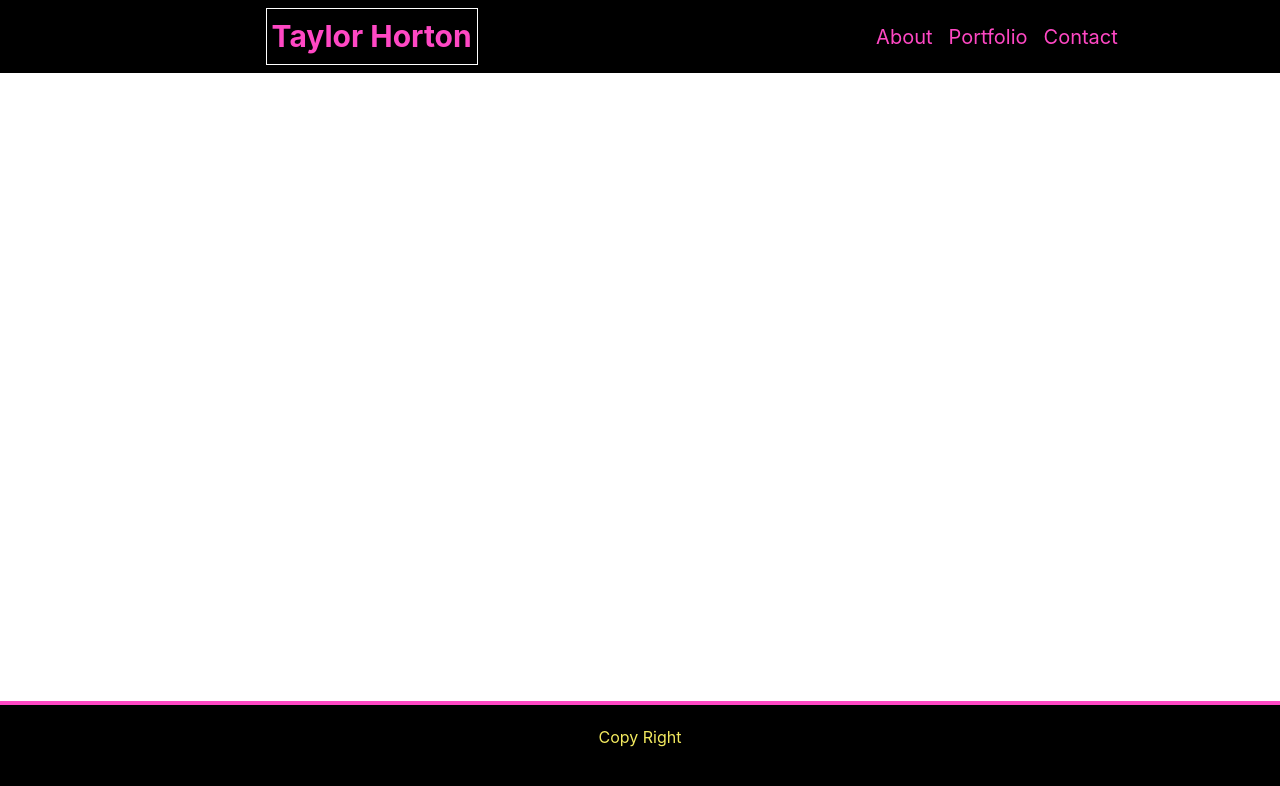
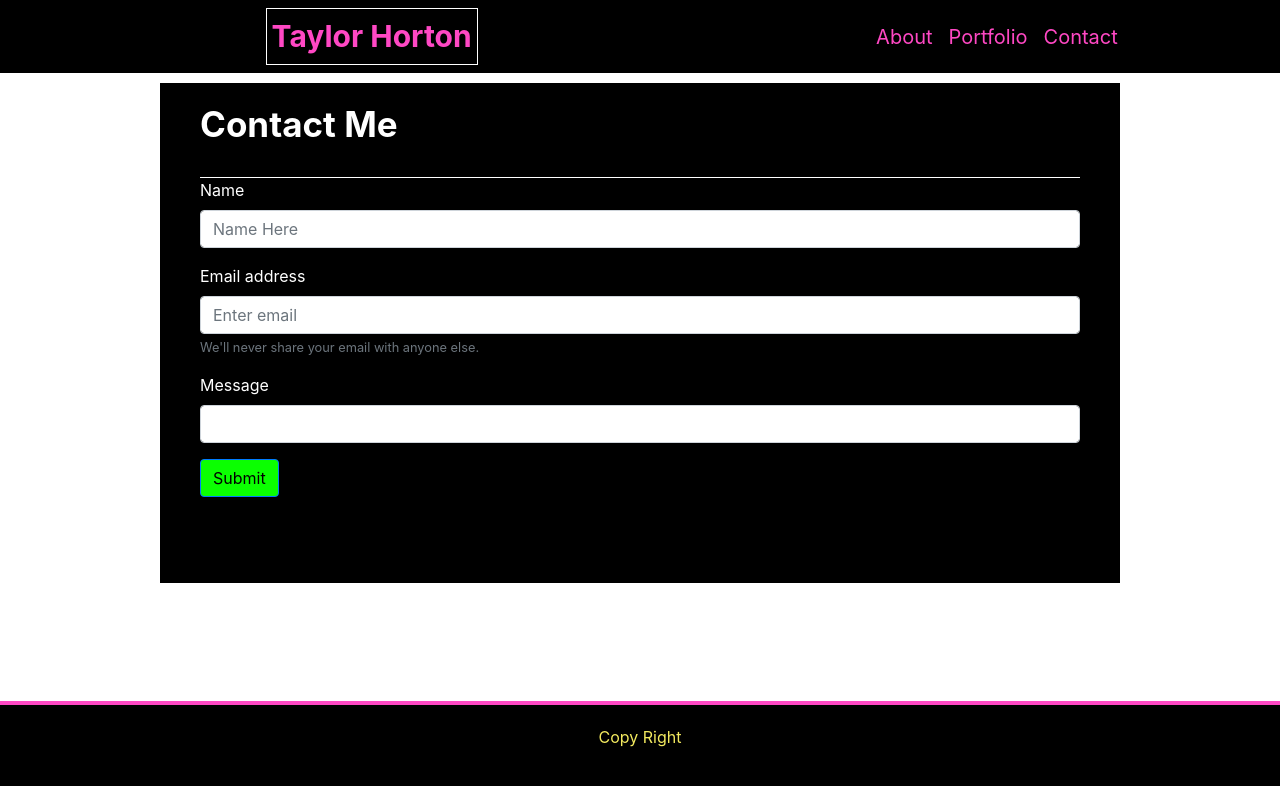
Before and after one commit to Tphorton14/Bootstrap-Portfolio, a plain HTML site: page contact.html in a window 1280 px wide. Drawn offline with nearby package versions, Linux system fonts and the light colour scheme.

Commit message:
contact page updated

```diff
--- a/bS.css
+++ b/bS.css
@@ -41,6 +41,13 @@
     border-bottom: 1px solid white;
 }
 
+#con {
+    margin-top: 10px;
+    padding-bottom: 10px;
+    font-size: 35px;
+    border-bottom: 1px solid white;
+}
+
 img {
     float: left;
     margin-right: 10px;
@@ -76,3 +83,20 @@ img {
 a:hover {
     color: #0bff01;
 }
+
+.contact {
+    width: 960px;
+    margin: 0 auto;
+    padding: 5px 40px 20px 40px;
+    margin-top: 10px;
+    height: 500px;
+    background: black;
+    color: white;
+    margin-bottom: 15px;
+
+}
+
+.submit {
+    background: #0bff01;
+    color: black;
+}
--- a/contact.html
+++ b/contact.html
@@ -32,7 +32,7 @@
                       <a class="nav-link color move" href="index.html">About <span class="sr-only">(current)</span></a>
                     </li>
                     <li class="nav-item">
-                      <a class="nav-link color move" href="#">Portfolio</a>
+                      <a class="nav-link color move" href="portfolio.html">Portfolio</a>
                     </li>
                     <li class="nav-item">
                       <a class="nav-link color move" href="#" tabindex="-1" aria-disabled="true">Contact</a>
@@ -42,6 +42,32 @@
               </nav>
         </div>
      </header>
+
+     <container>
+
+            <form class="contact">
+                    <div id="con">
+                    <p>
+                        <strong>Contact Me</strong>
+                    </p>
+                </div>
+                    <div class="form-group">
+                            <label for="exampleInputPassword1">Name</label>
+                            <input class="form-control" id="exampleInputPassword1" placeholder="Name Here">
+                    </div>
+                    <div class="form-group">
+                      <label for="exampleInputEmail1">Email address</label>
+                      <input type="email" class="form-control" id="exampleInputEmail1" aria-describedby="emailHelp" placeholder="Enter email">
+                      <small id="emailHelp" class="form-text text-muted">We'll never share your email with anyone else.</small>
+                    </div>
+                    <div class="form-group">
+                            <label for="exampleInputPassword1">Message</label>
+                            <input type="message" class="form-control" id="exampleInputPassword1" />
+                    </div>
+                    <button type="submit" class="btn btn-primary submit">Submit</button>
+                  </form>
+
+     </container>
 
 
 
```
Also changed, not shown: index.html (+2 -1 lines), portfolio.html (+65 -0 lines).
